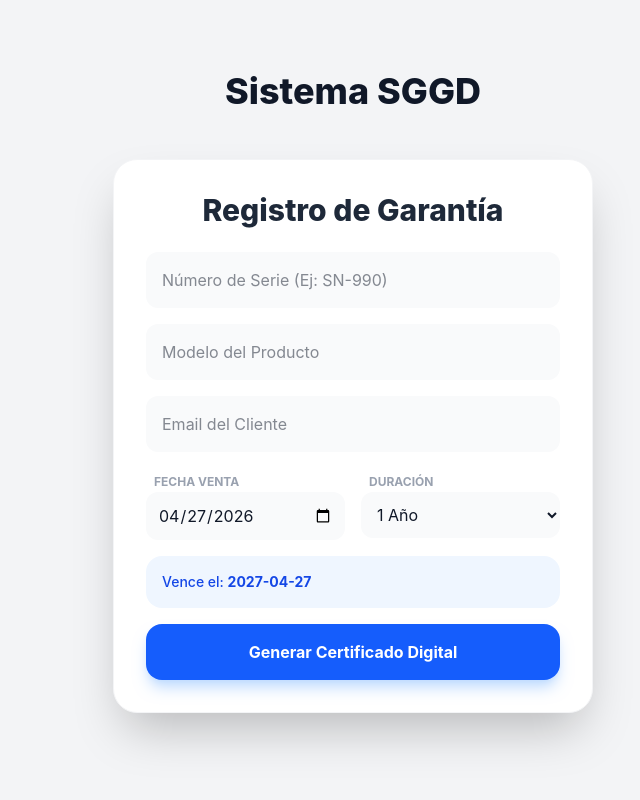
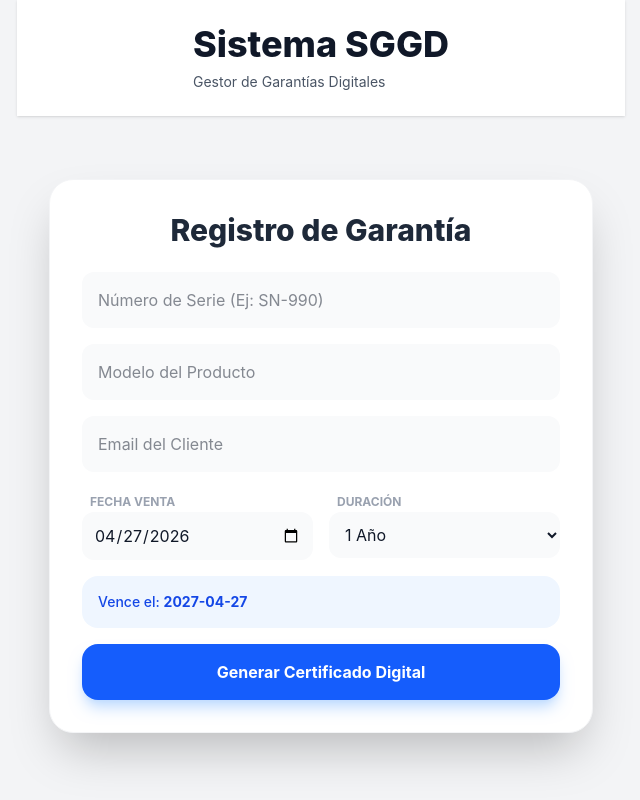
Before and after one commit to isral092/SGGD-Proyecto, a Vue app: page / in a window 1280 px wide. Shown: the whole page, without its empty margins (15-655 px from the left). Built offline with nearby package versions, Linux system fonts and the light colour scheme; no server answers.

Commit message:
Fix: Use router-view in App.vue instead of hardcoded component

```diff
--- a/src/App.vue
+++ b/src/App.vue
@@ -1,17 +1,22 @@
 <script setup lang="ts">
-import RegistroForm from './components/RegistroForm.vue'
+// No importar componentes aquí, el router se encarga
 </script>
 
+<template>
+  <div class="min-h-screen bg-gray-100">
+    <!-- ENCABEZADO -->
+    <header class="bg-white shadow">
+      <div class="max-w-7xl mx-auto px-4 py-6">
+        <h1 class="text-4xl font-extrabold text-gray-900">Sistema SGGD</h1>
+        <p class="text-gray-600 text-sm mt-2">Gestor de Garantías Digitales</p>
+      </div>
+    </header>
 
-<template>
-  <div class="min-h-screen bg-gray-100 flex flex-col items-center justify-center p-4">
-
-    <h1 class="text-4xl font-extrabold text-gray-900 mb-8">Sistema SGGD</h1>
-
-    <div class="w-full max-w-lg">
-      <RegistroForm />
-    </div>
-
+    <!-- CONTENIDO DINÁMICO (El router maneja qué mostrar) -->
+    <main class="flex flex-col items-center justify-center p-4 min-h-[calc(100vh-120px)]">
+      <router-view />
+      <!-- ✅ AQUÍ ES DONDE APARECEN LAS PÁGINAS -->
+    </main>
   </div>
 </template>
 
--- a/src/views/HomeView.vue
+++ b/src/views/HomeView.vue
@@ -1,9 +1,9 @@
 <script setup lang="ts">
-import TheWelcome from '../components/TheWelcome.vue'
+import RegistroForm from '../components/RegistroForm.vue'
 </script>
 
 <template>
   <main>
-    <TheWelcome />
+    <RegistroForm />
   </main>
 </template>
```
